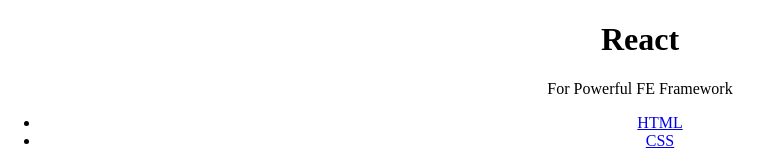
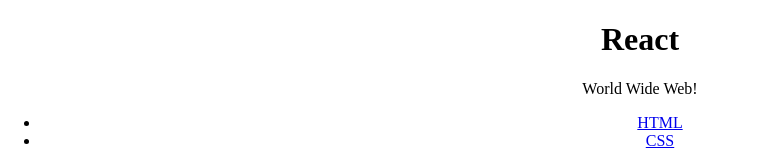
Before and after one commit to Junki-stevekim/React.js, a React (Create React App) app: page / in a window 1280 px wide. Shown: the top 151 px of the page, without its empty margins (0-772 px from the left). Built offline with nearby package versions, Linux system fonts and the light colour scheme; a web font is replaced by a local one.

Commit message:
State 추가

```diff
--- a/src/App.js
+++ b/src/App.js
@@ -1,41 +1,33 @@
 import React,{Component} from 'react';
 import './App.css';
+import TOC from './components/TOC';
+import Subject from './components/Subject';
 
 
 // 컴포넌트 생성 코드
 // 클래스를 생성하고 render라는 Method를 가지고 컴포넌트를 생성한다.
 // 템플릿이라고 생각하자.
 class App extends Component{
+  constructor(props){ //constructor 함수는 항상 컴포넌트 최상위에 위치.
+    super(props); //state값을 초기화.
+    this.state={
+      subject:{title:'React',sub:'World Wide Web!'}
+    }
+  }
   render(){
     return(
       <div className="App">
-        <Subject title="React" sub="For Powerful FE Framework"></Subject>
+        <Subject title={this.state.subject.title}
+        sub={this.state.subject.sub}>
+
+        </Subject>
         <TOC></TOC>
       </div>
     );
   }
 }
 
-class TOC extends Component{
-  render(){
-    return(
-      <ul>
-        <li><a href="1.html">HTML</a></li>
-        <li><a href="2.css">CSS</a></li>
-        <li><a href="3.javascript">JavaScript</a></li>
-      </ul>
-    );
-  }
-}
-class Subject extends Component{
-  render(){
-    return(
-      // 컴포넌트는 항상 하나의 최상의 태그로 시작한다.
-      <header>
-        <h1>{this.props.title}</h1>
-        {this.props.sub}
-      </header>
-    );
-  }
-}
+
+
+
 export default App;
```
